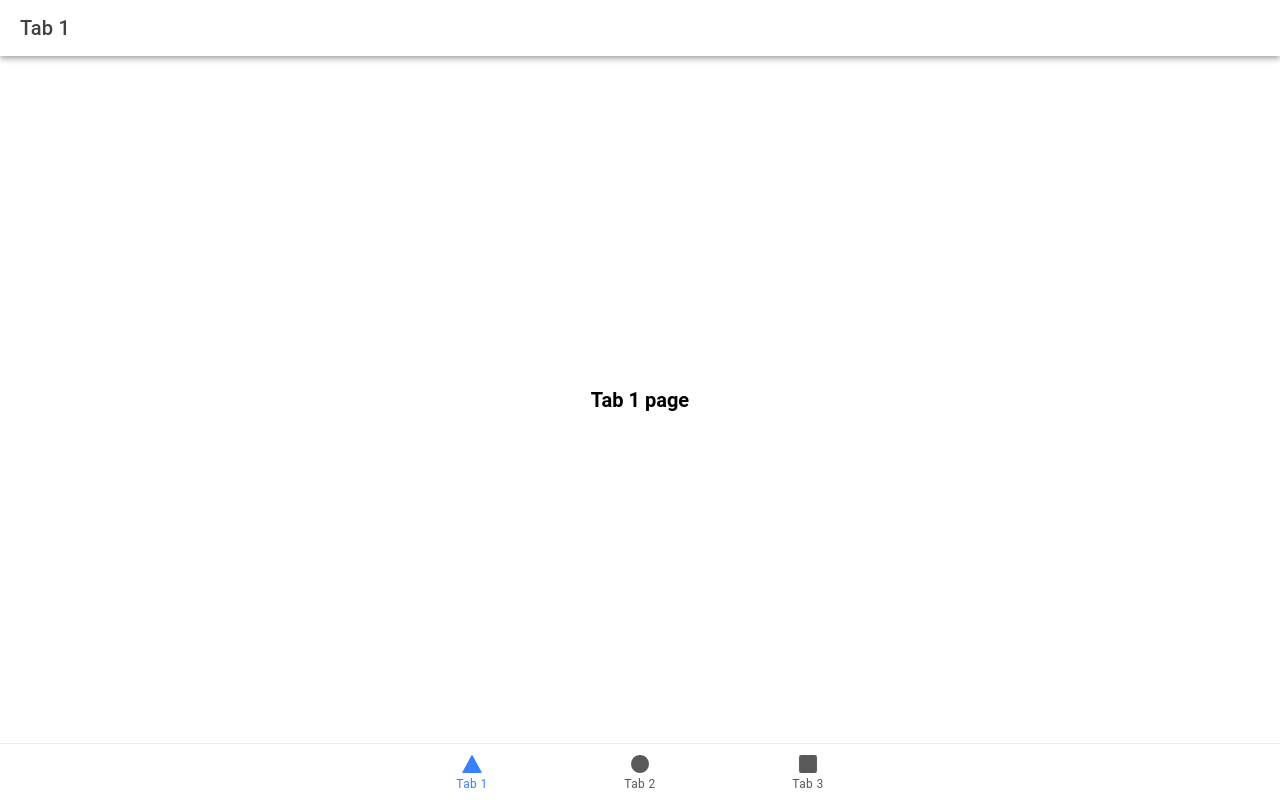
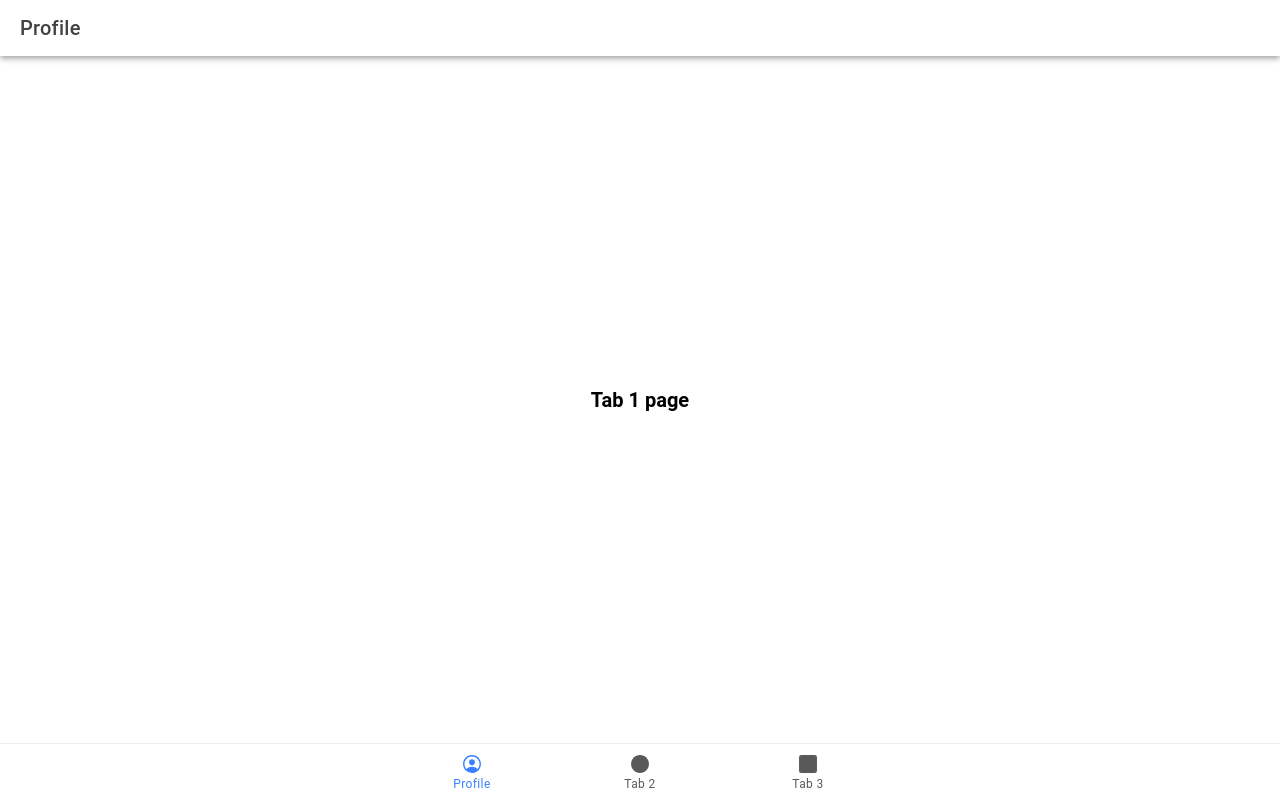
Before and after one commit to JairoTinga/ion-t-tinga, a React (Vite) app: page /tab1 in a window 1280 px wide. Built offline with nearby package versions, Linux system fonts and the light colour scheme.

Commit message:
Changed tab1's icon and name to profile

```diff
--- a/src/App.tsx
+++ b/src/App.tsx
@@ -10,7 +10,7 @@ import {
   setupIonicReact
 } from '@ionic/react';
 import { IonReactRouter } from '@ionic/react-router';
-import { ellipse, square, triangle } from 'ionicons/icons';
+import { ellipse, personCircleOutline, square, triangle } from 'ionicons/icons';
 import Tab1 from './pages/Tab1';
 import Tab2 from './pages/Tab2';
 import Tab3 from './pages/Tab3';
@@ -54,10 +54,11 @@ const App: React.FC = () => (
             <Redirect to="/tab1" />
           </Route>
         </IonRouterOutlet>
+
         <IonTabBar slot="bottom">
           <IonTabButton tab="tab1" href="/tab1">
-            <IonIcon aria-hidden="true" icon={triangle} />
-            <IonLabel>Tab 1</IonLabel>
+            <IonIcon aria-hidden="true" icon={personCircleOutline} />
+            <IonLabel>Profile</IonLabel>
           </IonTabButton>
           <IonTabButton tab="tab2" href="/tab2">
             <IonIcon aria-hidden="true" icon={ellipse} />
@@ -68,6 +69,7 @@ const App: React.FC = () => (
             <IonLabel>Tab 3</IonLabel>
           </IonTabButton>
         </IonTabBar>
+
       </IonTabs>
     </IonReactRouter>
   </IonApp>
--- a/src/pages/Tab1.tsx
+++ b/src/pages/Tab1.tsx
@@ -7,7 +7,7 @@ const Tab1: React.FC = () => {
     <IonPage>
       <IonHeader>
         <IonToolbar>
-          <IonTitle>Tab 1</IonTitle>
+          <IonTitle>Profile</IonTitle>
         </IonToolbar>
       </IonHeader>
       <IonContent fullscreen>
```
